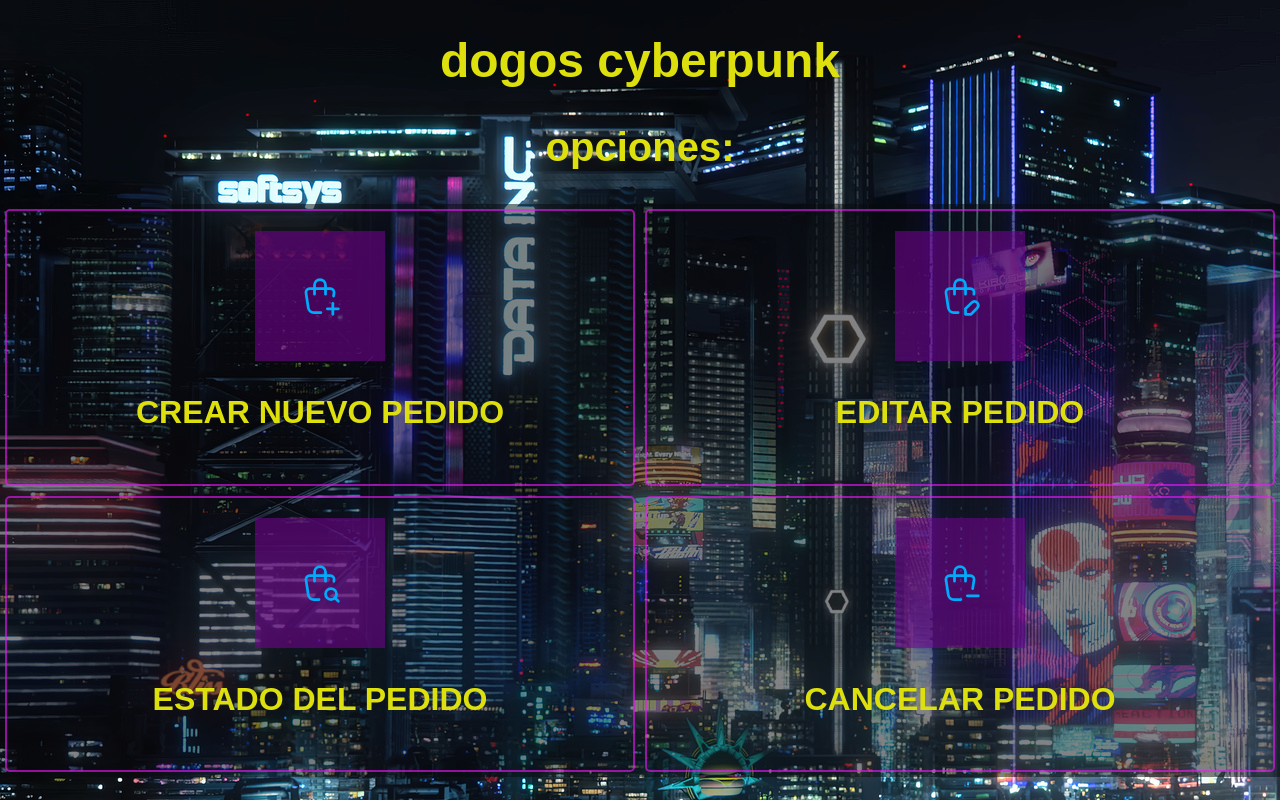
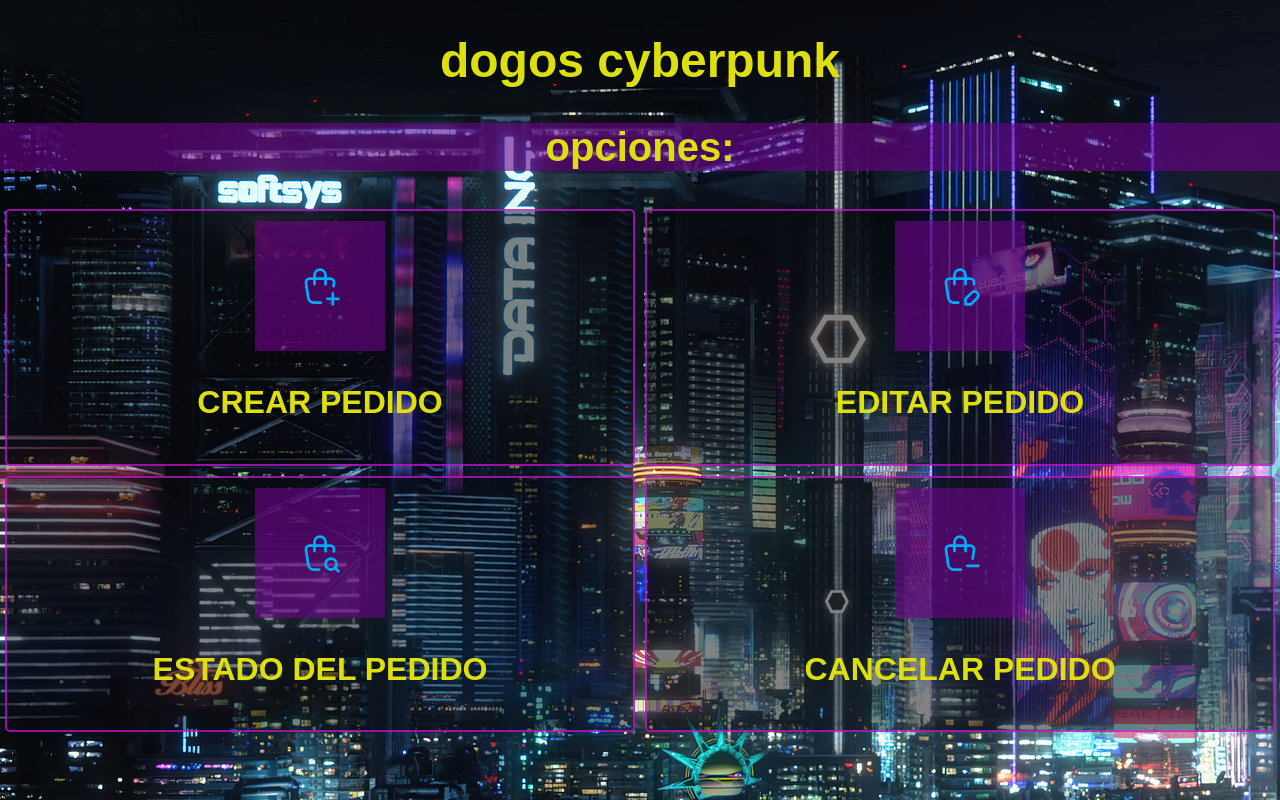
Before and after one commit to TylerBrock01/restaurante, a plain HTML site: page index.html in a window 1280 px wide. Drawn offline with Linux system fonts and the light colour scheme; a web font is replaced by a local one.

Commit message:
v2 colores

```diff
--- a/css/style.css
+++ b/css/style.css
@@ -24,11 +24,8 @@ body{
 h1,h2,h3,h4{
     line-height: 1.2;
 }
-h1{
+h1 {
     font-size: 4.8rem;
-}
-.subtitulo{
-    /*color: var(--pistache);*/
 }
 h2{
     font-size: 4rem;
@@ -39,9 +36,11 @@ h3{
 h4{
     font-size: 2.8rem;
 }
+.encabezado{
+    background-color: var(--purpura);
+}
 .menu{
     display: grid;
-    background-color: var(--negro) ;
 }
 a{
     text-decoration: none;
@@ -51,9 +50,10 @@ a{
     grid-template-columns: repeat(2, 1fr);
 }
 .navegacion{
+    background-color: var(--negro) ;
     border: 2px solid var(--morado);
     color: var(--amarillo);
-    padding: 2rem 2rem;
+    padding: 1rem 1rem;
     margin: 0.5rem;
     font-size: 2rem;
     text-decoration: none;
@@ -62,6 +62,12 @@ a{
     border-radius: .5rem;
     /*width: 90%;*/
     text-align: center;
+}
+.navegacion:hover{
+    cursor: pointer;
+    background-color: var(--purpura);
+    border: 2px solid var(--pistache);
+
 }
 .iconos{
     background-color: var(--purpura);
--- a/index.html
+++ b/index.html
@@ -19,7 +19,7 @@
     <header class="header centrar-texto no-margin">
         <h1>dogos <span class="subtitulo">cyberpunk</span></h1>
     </header>
-        <div class="encabezadp centrar-texto">
+        <div class="encabezado centrar-texto">
             <h2>opciones:</h2>
         </div>
     <main class="menu">
@@ -34,7 +34,7 @@
                         <path d="M9 11v-5a3 3 0 0 1 6 0v5" />
                     </svg>
                 </div>
-                <h3>Crear nuevo pedido</h3>
+                <h3>crear pedido</h3>
             </a>
             <a class="navegacion" href="#">
                 <div class="iconos">
```
